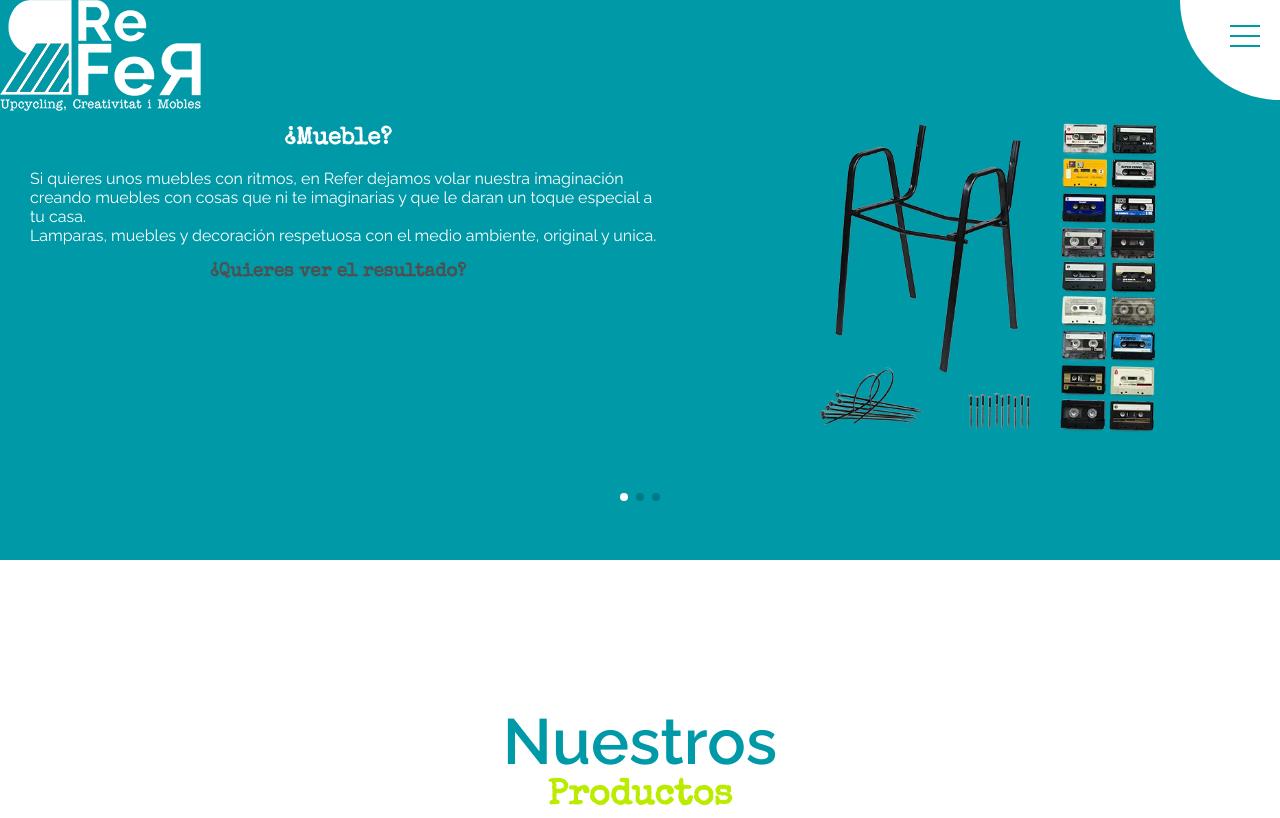
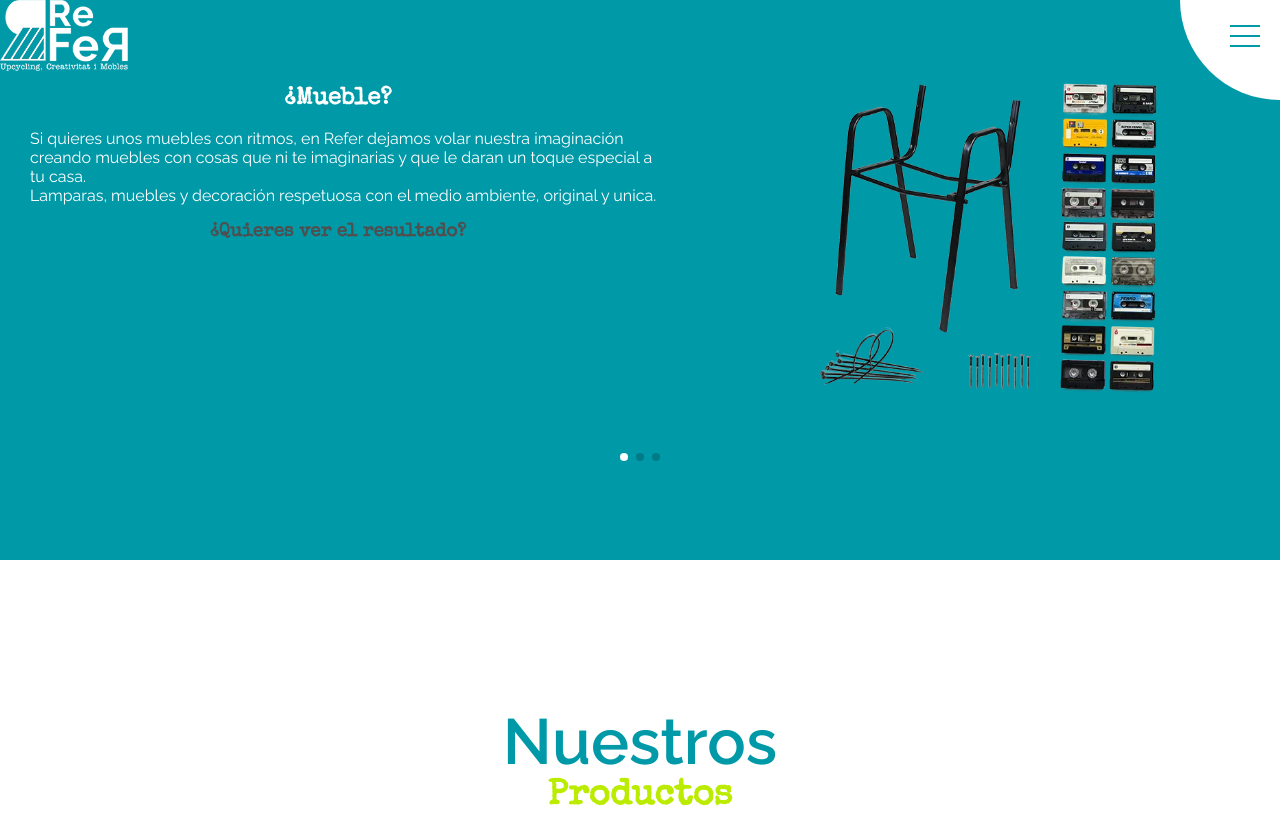
Before and after one commit to IreneMonlleo/Proyecto-Beta, a website: page index.html in a window 1280 px wide. Shown: the top 818 px of the page. Drawn offline with nearby package versions, Linux system fonts and the light colour scheme.

```diff
--- a/index.html
+++ b/index.html
@@ -14,9 +14,9 @@
 </head>
 <body>
     <header class="header__home">
-        <picture class="header__logo">
-            <source class="logo_desktop" srcset="resources\logotipos\marca_blanco.webp" media="(min-width:650px)" >
-            <img src="resources\logotipos\logo_mobile_blanco.png" alt="Logotipo Refer" style="width:auto;">
+        <picture >
+            <source class="logo_desktop" srcset="resources\logotipos\marca_blanco.webp" media="(min-width:800px)" >
+            <img class="header__logo" src="resources\logotipos\logo_mobile_blanco.png" alt="Logotipo Refer" style="width:10vw;">
         </picture>
         <!--menu -->
         <nav role='navigation' id="mobile-nav">
--- a/scss/htmlelements/_img.scss
+++ b/scss/htmlelements/_img.scss
@@ -1,4 +1,11 @@
 //------------------> $IMG <--------------------//
+
+//LOGO HEADER//
+.logo_desktop{
+    margin:$space-small;
+}
+
+
 //SLIDER//
 .slider__img{
     width:60vw;
@@ -35,7 +42,10 @@
         width:359px;
 
     }
+    .header__logo{
+        margin: $space-medium;
 
+    }
 
     //ABOUT US//
     .upcycling__img{
--- a/scss/layout/_header.scss
+++ b/scss/layout/_header.scss
@@ -3,6 +3,7 @@
     background-color:$color-turquoise;
     width: 100%;
     height: 70vh;
+
 }
 
 
```
